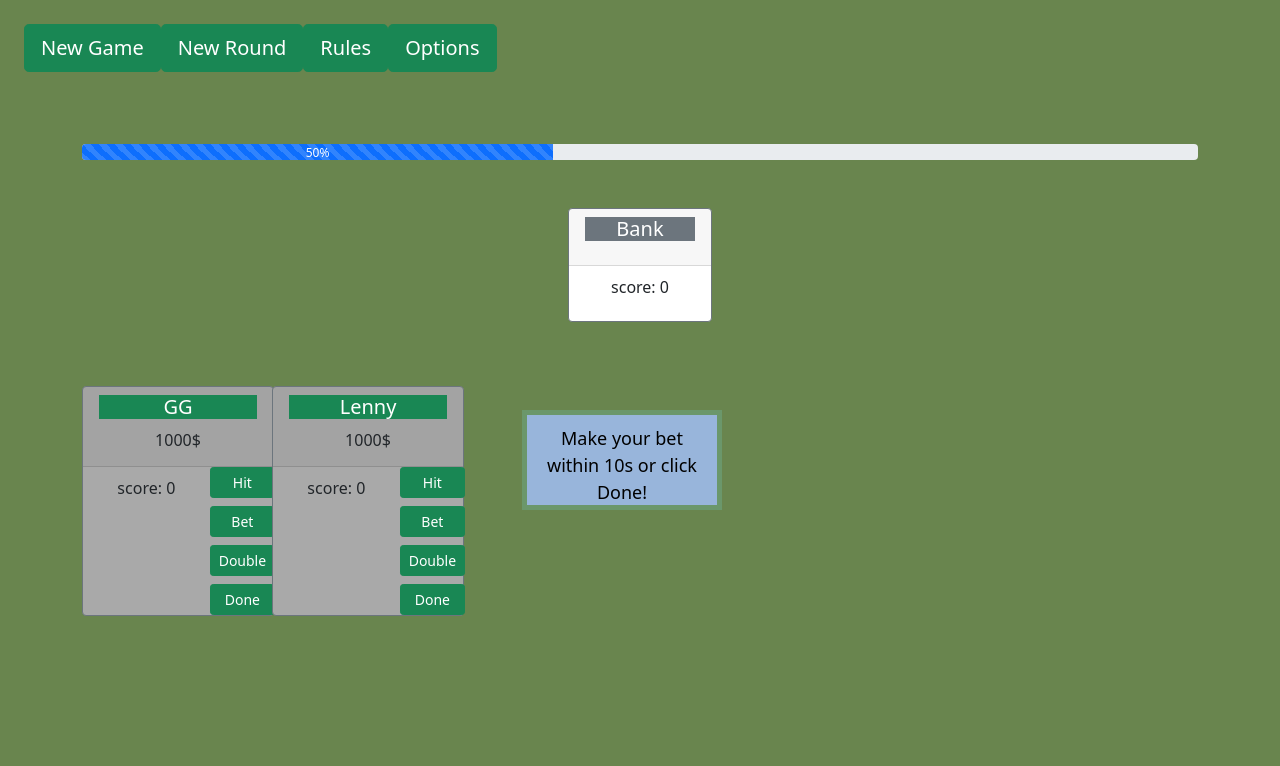
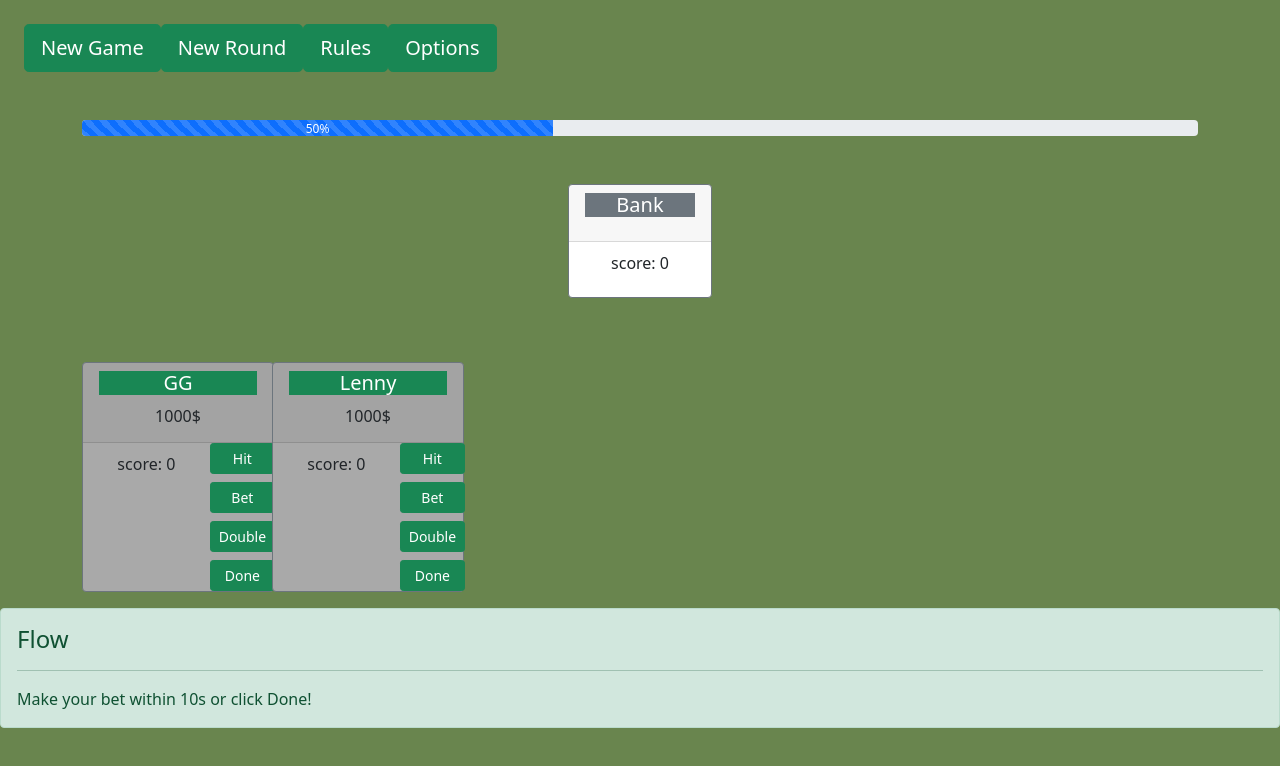
Before and after one commit to djfreeart81/blackJack, a website with bundled scripts: page index.html in a window 1280 px wide. Built offline with nearby package versions, Linux system fonts and the light colour scheme.

Commit message:
replace annonce  div by an alert

```diff
--- a/index.html
+++ b/index.html
@@ -47,7 +47,7 @@
       </li>
   </ul>
 
-    <div class="container pt-5">
+    <div class="container pt-4">
       <div class="progress">
         <div
           id="progress-bar"
@@ -211,7 +211,11 @@
       </div>
     </div>
 
-    <div class="annonce" id="info"></div>
+    <div class="alert alert-success" role="alert">
+       <h4 class="alert-heading">Flow</h4>
+        <hr>
+      <p class="mb-0" id="info">Welcome to BlackJack!</p>
+    </div>
 
     <script
       src="https://cdn.jsdelivr.net/npm/bootstrap@5.0.0/dist/js/bootstrap.bundle.min.js"
```
